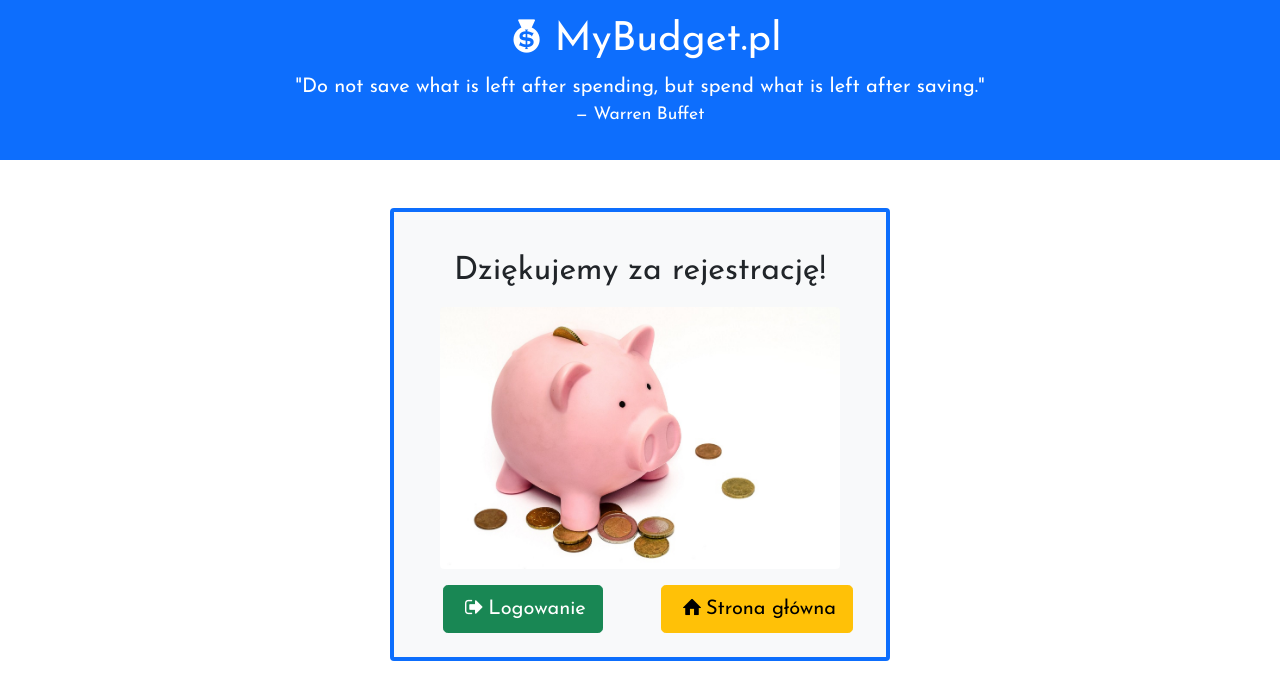
After one commit to matkad92/MyBudgetWebApp, a PHP site: page /SuccedRegister.php in a window 1280 px wide. The commit adds this page. Shown: the top 700 px of the page. Run offline with PHP 8.4, Linux system fonts and the light colour scheme; some libraries are stand-ins or nearby versions.

Commit message:
feature_PHP_register_finished_with_frontend

```diff
--- /dev/null
+++ b/SuccedRegister.php
@@ -0,0 +1,75 @@
+<!DOCTYPE HTML>
+<html lang="pl">
+
+<head>
+	<meta charset="utf-8" />
+	<title>MyBudget</title>
+	<!--dodać ikonke zamiast kuli ziemskiej-->
+	<meta name="viewport" content="width=device-width, initial-scale=1">
+	<meta name="description" content="Budget Application" />
+	<meta name="keywords" content="oszczędności, bilans, przychody, wydatki, marzenia, savings, personal budget " />
+	<meta http-equiv="X-UA-Compatible" content="IE=edge, chrome=1" />
+	<link rel="stylesheet" href="RWDcss.css" type="text/css" />
+	<link rel="stylesheet" href="img/fontello/css/fontello.css">
+	<link href="https://fonts.googleapis.com/css?family=Open+Sans:400,700&amp;subset=latin-ext" rel="stylesheet">
+	<link rel="preconnect" href="https://fonts.googleapis.com">
+	<link rel="preconnect" href="https://fonts.gstatic.com" crossorigin>
+	<link href="https://fonts.googleapis.com/css2?family=Josefin+Sans:wght@400;700&display=swap" rel="stylesheet">
+
+	<script src="http://code.jquery.com/jquery-1.11.2.min.js"></script> <!--dolaczenie bibliotekiJQuery-->
+	<link href="https://cdn.jsdelivr.net/npm/bootstrap@5.0.2/dist/css/bootstrap.min.css" rel="stylesheet" integrity="sha384-EVSTQN3/azprG1Anm3QDgpJLIm9Nao0Yz1ztcQTwFspd3yD65VohhpuuCOmLASjC" crossorigin="anonymous">
+	<script src="https://cdn.jsdelivr.net/npm/bootstrap@5.0.2/dist/js/bootstrap.bundle.min.js" integrity="sha384-MrcW6ZMFYlzcLA8Nl+NtUVF0sA7MsXsP1UyJoMp4YLEuNSfAP+JcXn/tWtIaxVXM" crossorigin="anonymous"></script>
+
+</head>
+
+<body>
+
+	<header>
+
+		<section>
+			<div class="container-fluid p-3 bg-primary text-white text-center">
+				<h1 class="logo"><i class="icon-money"></i>MyBudget.pl</h1>
+
+				  <blockquote class="blockquote">
+					<p>"Do not save what is left after spending, but spend what is left after saving."</p>
+					<footer class="blockquote-footer text-white">Warren Buffet</footer>
+				</blockquote>
+
+			</div>
+		</section>
+
+	</header>
+
+	<main>
+
+		<div id="addIncomeContainer" class="container mt-5 mb-5 p-4 bg-light navbar-light rounded border border-4 border-primary">
+
+			<div class="col text-center mt-3 mb-3">
+					<h2> Dziękujemy za rejestrację!</h2>
+			</div>
+
+			<div class="col text-center mt-3">
+						 <img class="rounded mainPagePicture" src="img/tlo.jpg" alt="Nie można wyświetlić obrazu">
+			</div>
+
+			<div class="row ">
+
+				<div class="col text-center mt-3">
+					<a href="RWD_LoginPage.php"><button type="button" class="btn btn-success btn-lg btn-block"><i class="icon-logout"></i>Logowanie</button></a>
+				</div>
+
+				<div class="col text-center mt-3">
+					<a href="index.php"><button type="button" class="btn btn-warning btn-lg btn-block"><i class="icon-home"></i>Strona główna</button></a>
+				</div>
+
+			</div>
+
+
+		</div>
+
+	</main>
+
+
+</body>
+
+</html>
```
Also changed, not shown: register.php (+8 -21 lines).
